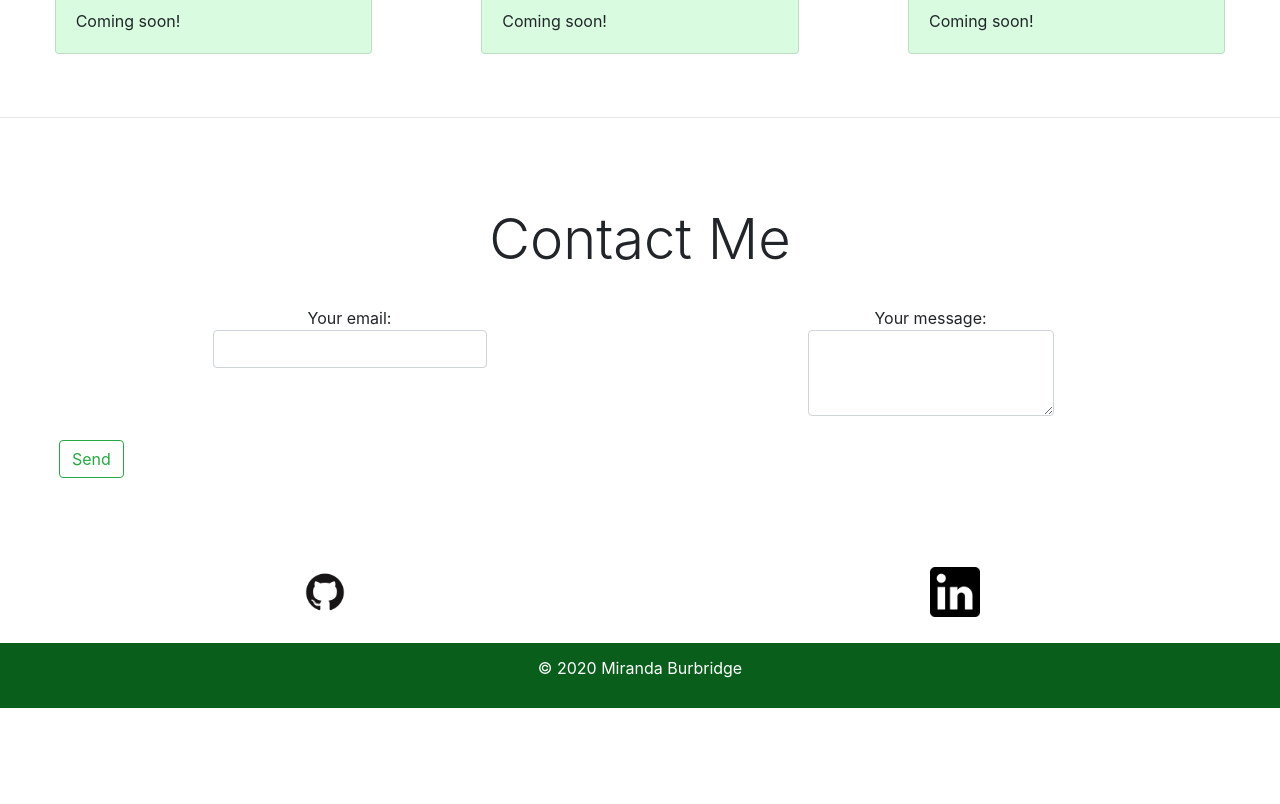
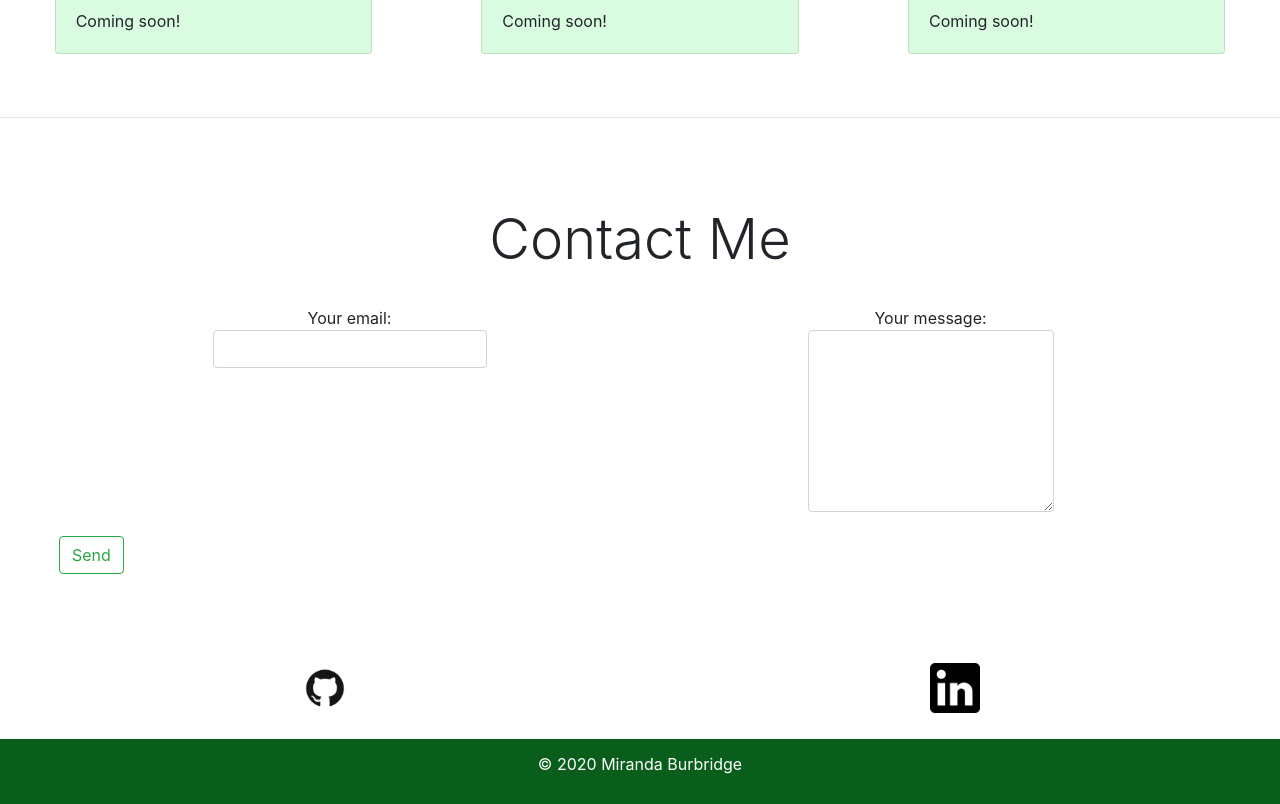
Before and after one commit to mirandaburbridge/portfolio, a plain HTML site: page index.html in a window 1280 px wide. Shown: the part 1833-2637 px from the top of the page. Before the commit the page ends 2541 px from the top, so only its background shows below. Drawn offline with nearby package versions, Linux system fonts and the light colour scheme.

Commit message:
third commit

```diff
--- a/index.html
+++ b/index.html
@@ -22,7 +22,7 @@
             <div class="collapse navbar-collapse" id="navbarResponsive">
                 <ul class="navbar-nav ml-auto">
                     <li class="nav-item active">
-                        <a class="nav-link" href="#homePage">Home <span class="sr-only">(current)</span></a>
+                        <a class="nav-link" href="#homePage">Home<span class="sr-only">(current)</span></a>
                     </li>
                     <li class="nav-item">
                         <a class="nav-link" href="#aboutMe">About Me</a>
@@ -190,7 +190,7 @@
                     <label for="exampleFormControlTextarea1">
                         Your message:
                         <textarea name="message" class="form-control" id="exampleFormControlTextarea1"
-                            rows="3"></textarea>
+                            rows="7"></textarea>
                     </label>
                 </div>
                 <!-- your other form fields go here -->
```
